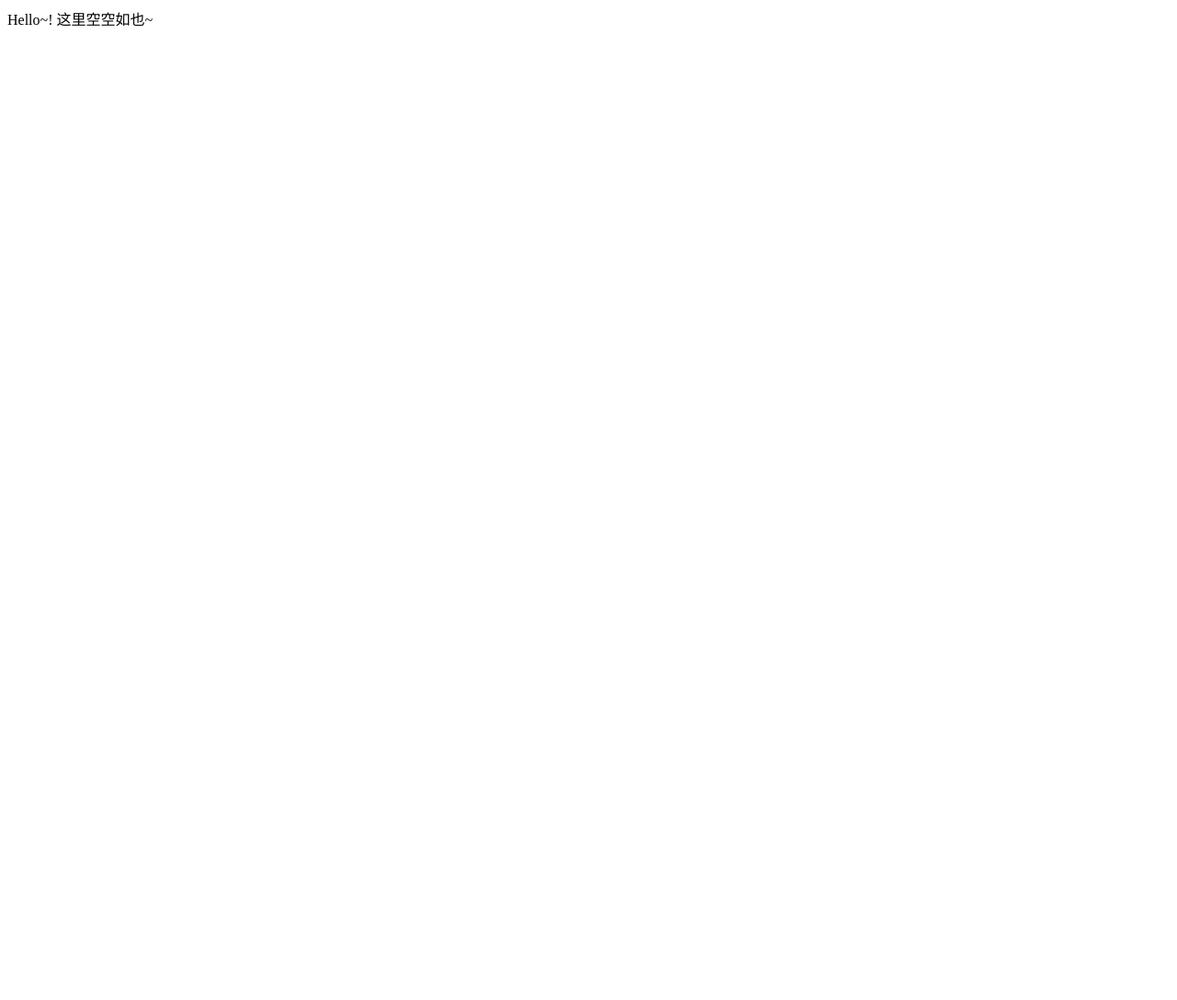
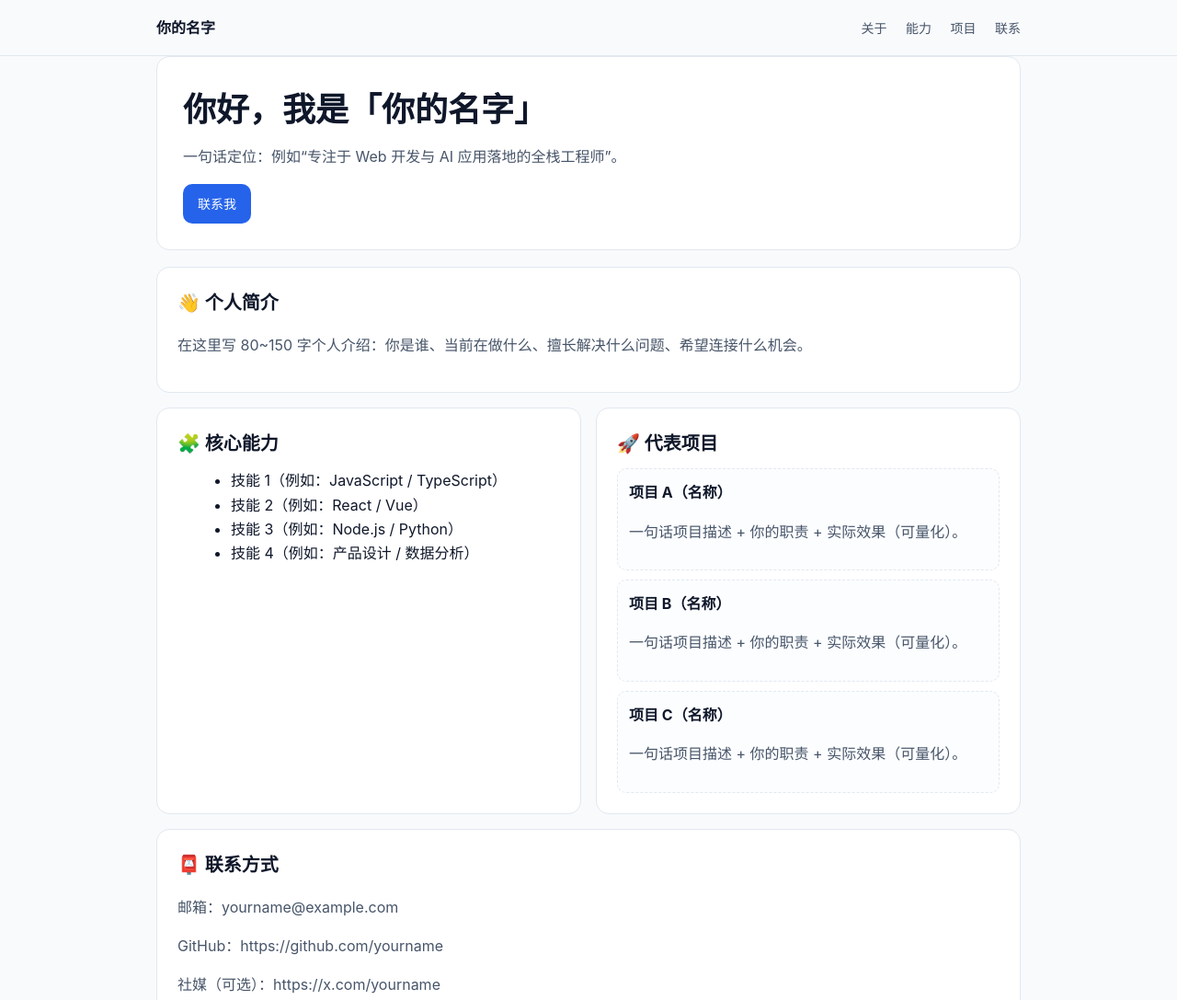
Before and after one commit to rk-wjw/rk-wjw.github.io, a plain HTML site: page index.html in a window 1280 px wide. Shown: the top 1087 px of the page at 92% size. Before the commit the page ends 800 px from the top, so only its background shows below. Drawn offline with Linux system fonts and the light colour scheme.

Commit message:
feat: add homepage content template and project plan

```diff
--- a/index.html
+++ b/index.html
@@ -1,12 +1,216 @@
 <!DOCTYPE html>
-<html lang="en">
+<html lang="zh-CN">
 <head>
-    <meta charset="UTF-8">
-    <meta http-equiv="X-UA-Compatible" content="IE=edge">
-    <meta name="viewport" content="width=device-width, initial-scale=1.0">
-    <title>rk-wjw</title>
+  <meta charset="UTF-8" />
+  <meta http-equiv="X-UA-Compatible" content="IE=edge" />
+  <meta name="viewport" content="width=device-width, initial-scale=1.0" />
+  <title>你的名字 | 个人主页</title>
+  <meta name="description" content="这里是你的个人主页，展示个人介绍、项目经历与联系方式。" />
+  <style>
+    :root {
+      --bg: #f8fafc;
+      --card: #ffffff;
+      --text: #0f172a;
+      --muted: #475569;
+      --brand: #2563eb;
+      --line: #e2e8f0;
+    }
+
+    * { box-sizing: border-box; }
+
+    body {
+      margin: 0;
+      font-family: -apple-system, BlinkMacSystemFont, "Segoe UI", Roboto, "PingFang SC", "Hiragino Sans GB", "Microsoft YaHei", sans-serif;
+      background: var(--bg);
+      color: var(--text);
+      line-height: 1.65;
+    }
+
+    .container {
+      max-width: 980px;
+      margin: 0 auto;
+      padding: 0 20px;
+    }
+
+    header {
+      position: sticky;
+      top: 0;
+      background: rgba(248, 250, 252, 0.92);
+      backdrop-filter: blur(8px);
+      border-bottom: 1px solid var(--line);
+    }
+
+    .nav {
+      display: flex;
+      justify-content: space-between;
+      align-items: center;
+      min-height: 60px;
+    }
+
+    .nav a {
+      color: var(--muted);
+      text-decoration: none;
+      margin-left: 16px;
+      font-size: 14px;
+    }
+
+    .logo {
+      font-weight: 700;
+      color: var(--text);
+    }
+
+    main { padding: 36px 0 56px; }
+
+    .hero {
+      background: var(--card);
+      border: 1px solid var(--line);
+      border-radius: 14px;
+      padding: 28px;
+      margin-bottom: 18px;
+    }
+
+    .hero h1 {
+      margin: 0 0 8px;
+      font-size: clamp(26px, 5vw, 36px);
+    }
+
+    .hero p {
+      margin: 0;
+      color: var(--muted);
+    }
+
+    .cta {
+      display: inline-block;
+      margin-top: 16px;
+      background: var(--brand);
+      color: white;
+      text-decoration: none;
+      padding: 10px 16px;
+      border-radius: 10px;
+      font-size: 14px;
+    }
+
+    .grid {
+      display: grid;
+      grid-template-columns: 1fr;
+      gap: 16px;
+    }
+
+    .card {
+      background: var(--card);
+      border: 1px solid var(--line);
+      border-radius: 14px;
+      padding: 22px;
+    }
+
+    h2 {
+      margin: 0 0 10px;
+      font-size: 20px;
+    }
+
+    .muted { color: var(--muted); }
+
+    ul { margin: 8px 0 0 18px; }
+
+    .project {
+      border: 1px dashed var(--line);
+      border-radius: 10px;
+      padding: 12px;
+      margin-top: 10px;
+      background: #fcfdff;
+    }
+
+    footer {
+      text-align: center;
+      color: var(--muted);
+      font-size: 13px;
+      padding: 26px 0 12px;
+    }
+
+    @media (min-width: 860px) {
+      .grid {
+        grid-template-columns: 1fr 1fr;
+      }
+
+      .grid .card:first-child,
+      .grid .card:last-child {
+        grid-column: 1 / -1;
+      }
+    }
+  </style>
 </head>
 <body>
-    Hello~! 这里空空如也~
+  <header>
+    <div class="container nav">
+      <div class="logo">你的名字</div>
+      <nav>
+        <a href="#about">关于</a>
+        <a href="#skills">能力</a>
+        <a href="#projects">项目</a>
+        <a href="#contact">联系</a>
+      </nav>
+    </div>
+  </header>
+
+  <main class="container">
+    <section class="hero">
+      <h1>你好，我是「你的名字」</h1>
+      <p>一句话定位：例如“专注于 Web 开发与 AI 应用落地的全栈工程师”。</p>
+      <a class="cta" href="#contact">联系我</a>
+    </section>
+
+    <section class="grid">
+      <article id="about" class="card">
+        <h2>👋 个人简介</h2>
+        <p class="muted">
+          在这里写 80~150 字个人介绍：你是谁、当前在做什么、擅长解决什么问题、希望连接什么机会。
+        </p>
+      </article>
+
+      <article id="skills" class="card">
+        <h2>🧩 核心能力</h2>
+        <ul>
+          <li>技能 1（例如：JavaScript / TypeScript）</li>
+          <li>技能 2（例如：React / Vue）</li>
+          <li>技能 3（例如：Node.js / Python）</li>
+          <li>技能 4（例如：产品设计 / 数据分析）</li>
+        </ul>
+      </article>
+
+      <article id="projects" class="card">
+        <h2>🚀 代表项目</h2>
+
+        <div class="project">
+          <strong>项目 A（名称）</strong>
+          <p class="muted">一句话项目描述 + 你的职责 + 实际效果（可量化）。</p>
+        </div>
+
+        <div class="project">
+          <strong>项目 B（名称）</strong>
+          <p class="muted">一句话项目描述 + 你的职责 + 实际效果（可量化）。</p>
+        </div>
+
+        <div class="project">
+          <strong>项目 C（名称）</strong>
+          <p class="muted">一句话项目描述 + 你的职责 + 实际效果（可量化）。</p>
+        </div>
+      </article>
+
+      <article id="contact" class="card">
+        <h2>📮 联系方式</h2>
+        <p class="muted">邮箱：yourname@example.com</p>
+        <p class="muted">GitHub：https://github.com/yourname</p>
+        <p class="muted">社媒（可选）：https://x.com/yourname</p>
+      </article>
+    </section>
+
+    <footer>
+      © <span id="year"></span> 你的名字. All rights reserved.
+    </footer>
+  </main>
+
+  <script>
+    document.getElementById('year').textContent = String(new Date().getFullYear());
+  </script>
 </body>
 </html>
```
Also changed, not shown: 1 other file.
